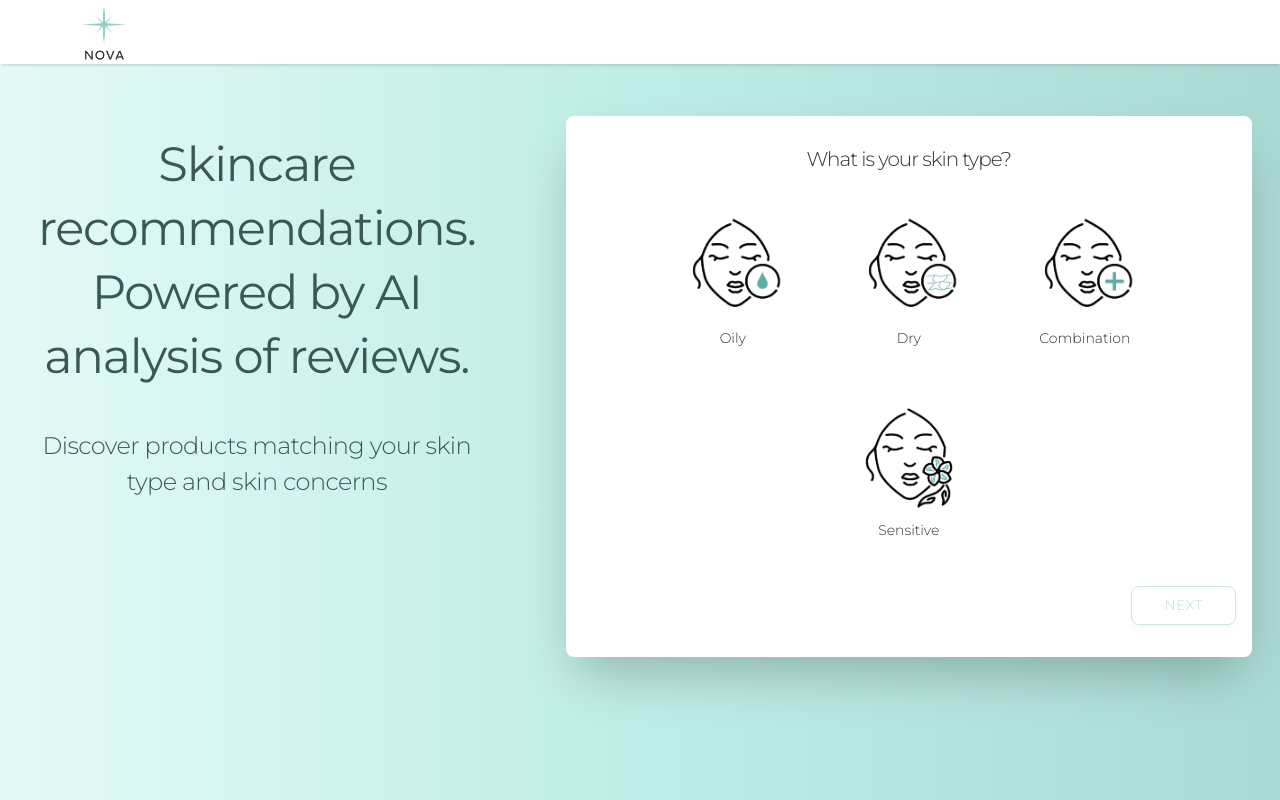
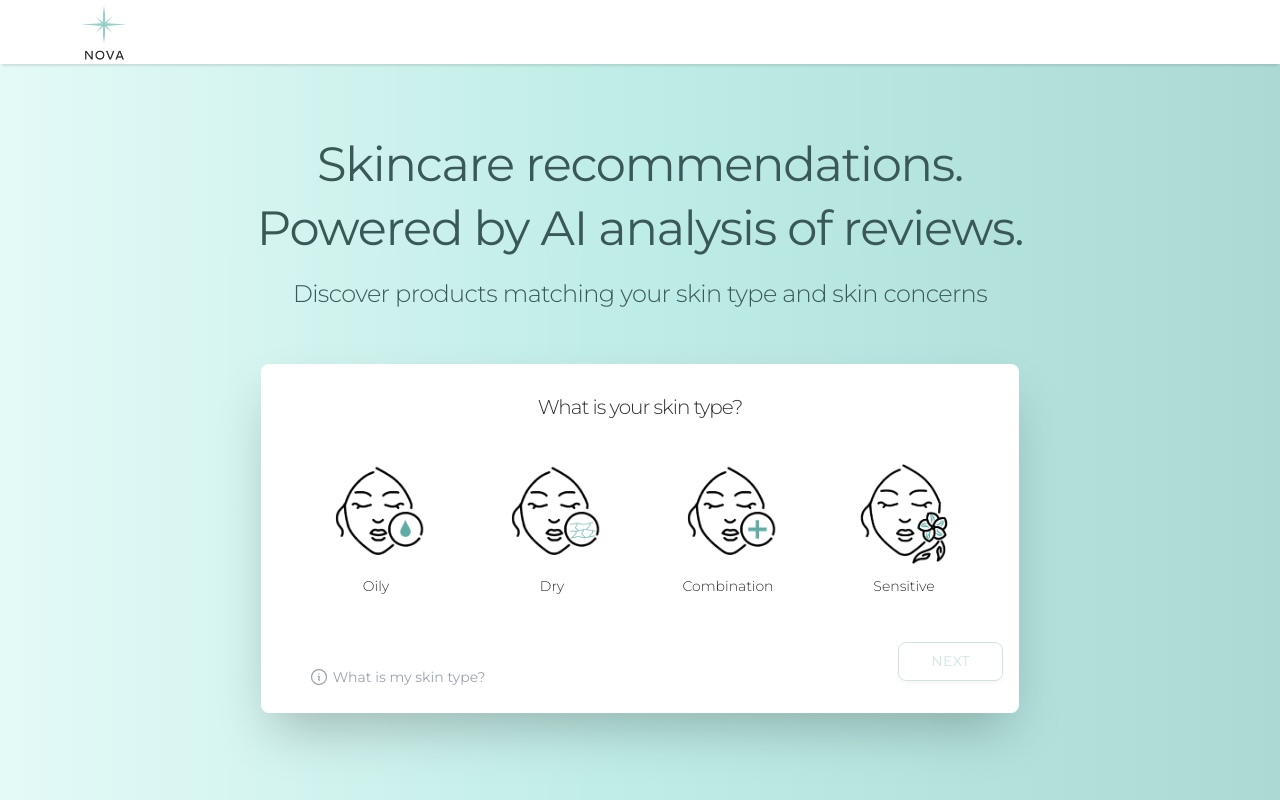
Before and after one commit to amritbal1/mens-ui, a React (Create React App) app: page / in a window 1280 px wide. Built offline with nearby package versions, Linux system fonts and the light colour scheme.

Commit message:
Add info tooltip to screen 1

```diff
--- a/src/components/ProductFinder/constants.js
+++ b/src/components/ProductFinder/constants.js
@@ -1 +1,24 @@
 export const TOTAL_NUMBER_OF_SCREENS = 2;
+
+export const SKIN_TYPE_DESCRIPTION = [
+  {
+    skinType: "Oily Skin",
+    description:
+      "Oily skin is caused by our sebaceous glands producing excess sebum/oil which can often lead to acne and breakouts. Oily skin is usually shiny and may also have enlarged pores.",
+  },
+  {
+    skinType: "Dry Skin",
+    description:
+      "Dry skin usually feels tight. It can look flaky or crack and peel. Dry skin often has a dull, rough complexion. It may be caused by external factors such as cold weather, hot water, low humidity.",
+  },
+  {
+    skinType: "Combination Skin",
+    description:
+      "Combination skin means you have at least 2 different types of skin on your face. Usually there is one area with more oil around the T- zone (forehead, nose, and chin) and another area of dry skin around the cheek, mouth and eyes.",
+  },
+  {
+    skinType: "Sensitive Skin",
+    description:
+      "Sensitive skin tends to experience redness, itching, burning, stinging or irritation to certain skin care products. It can also react badly to heat and exfoliation.",
+  },
+];
--- a/src/components/ProductFinder/screens/Screen.js
+++ b/src/components/ProductFinder/screens/Screen.js
@@ -4,16 +4,28 @@ import { getSelectableOptions } from "../utils/optionsCreator";
 import { FinderHeading } from "../../shared/headings";
 import { getPreviouslySelectedAnswers } from "../utils/screenRenderer";
 import { getButtons } from "../utils/buttonDisabledRenderer";
+import { InformationCircleIcon, XMarkIcon } from "@heroicons/react/24/outline";
+import { SKIN_TYPE_DESCRIPTION } from "../constants";
 
 const SCREEN_VALUE = {
   1: "skinType",
-  2: "skinConcerns"
-}
+  2: "skinConcerns",
+};
 class Screen extends Component {
   state = {
+    showTooltipDiv: false,
     selectedOptions: getPreviouslySelectedAnswers({
       previousAnswers: this.props.previousAnswers,
     }),
+  };
+
+  handleTooltipClick = () => {
+    const { showTooltipDiv } = this.state;
+    this.setState({ showTooltipDiv: !showTooltipDiv });
+  };
+
+  handleTooltipClose = () => {
+    this.setState({ showTooltipDiv: false });
   };
 
   handleClick = (selectedValue) => {
@@ -41,7 +53,7 @@ class Screen extends Component {
   };
 
   render() {
-    const { selectedOptions } = this.state;
+    const { selectedOptions, showTooltipDiv } = this.state;
     const {
       index,
       config,
@@ -53,6 +65,7 @@ class Screen extends Component {
       handlePreviousButtonClick,
       handleNextButtonClick,
       handleSubmitButtonClick,
+      includeTooltip = false,
     } = this.props;
     const displayOptions =
       !isEmpty(config) &&
@@ -60,7 +73,7 @@ class Screen extends Component {
         options: config,
         selectedOptions: selectedOptions,
         clickHandlerFn: this.handleClick,
-        screenValue: SCREEN_VALUE[screenNumberToRender]
+        screenValue: SCREEN_VALUE[screenNumberToRender],
       });
     const buttons = getButtons({
       index,
@@ -74,7 +87,7 @@ class Screen extends Component {
     });
     const buttonFlexStyle =
       buttons.length === 1 ? "justify-end" : "justify-between";
-    const buttonStyle = `${buttonFlexStyle} flex px-4 mb-4 sm:mb-8`;
+    const buttonStyle = `${buttonFlexStyle} w-full flex px-4 mb-4 sm:mb-8`;
     return (
       <div class="h-full" key={index}>
         <div class="flex h-full flex-row flex-wrap p-2">
@@ -85,7 +98,45 @@ class Screen extends Component {
             </div>
           </div>
         </div>
-        <div class={buttonStyle}>{[...buttons]}</div>
+        <div class="flex justify-between w-full items-center">
+          {includeTooltip && (
+            <div class="flex">
+              <div class="pl-4 sm:pl-12" onClick={this.handleTooltipClick}>
+                <div class="relative flex items-center justify-center">
+                  <InformationCircleIcon class="inline h-5 w-5 text-gray-400 mr-1 cursor-pointer" />
+
+                  <div class="absolute bottom-0 left-2 flex flex-col items-center mb-6 group-hover:flex">
+                    {showTooltipDiv && (
+                      <span class="z-10 text-xs leading-none text-slate-gray bg-white shadow-xl border rounded-lg h-22rem w-20rem xs:w-26rem xs:h-14rem overflow-x-scroll scrollbar px-4 pt-2 sm:pt-4">
+                        <span
+                          class="text-slate-gray flex items-center cursor-pointer hover:bg-gray-200 w-16 rounded-md pr-2 py-1"
+                          onClick={this.handleTooltipClose}
+                        >
+                          <XMarkIcon class="h-4 w-4 mr-1 inline" />
+                          <span>Close</span>
+                        </span>
+                        <div class="mt-2">
+                          {SKIN_TYPE_DESCRIPTION.map((skinType) => {
+                            return (
+                              <div class="pb-4 leading-4">
+                                <span class="font-semibold">
+                                  {skinType.skinType}:{" "}
+                                </span>
+                                <span>{skinType.description}</span>
+                              </div>
+                            );
+                          })}
+                        </div>
+                      </span>
+                    )}
+                  </div>
+                </div>
+              </div>
+              <span class="text-sm text-gray-400 flex-shrink-0">What is my skin type?</span>
+            </div>
+          )}
+          <div class={buttonStyle}>{[...buttons]}</div>
+        </div>
       </div>
     );
   }
--- a/src/components/ProductFinder/utils/screenRenderer.js
+++ b/src/components/ProductFinder/utils/screenRenderer.js
@@ -32,6 +32,7 @@ export const getScreenToRender = ({
       previousAnswers={reviewAnswerSkinTypes}
       handleOptionClick={handleOptionClick}
       isMultiSelect={false}
+      includeTooltip={true}
       {...commonProps}
     />
   );
--- a/src/components/shared/button.js
+++ b/src/components/shared/button.js
@@ -2,7 +2,7 @@ export const FinderButton = ({ text, onClick, disabled, styles }) => {
   const disabledStyle = disabled
     ? "disabled:opacity-30 cursor-default"
     : "transition-transform md:hover:bg-lilac-600 md:hover:text-white transform md:hover:-translate-y-1";
-  const cssStyles = ` ${disabledStyle} py-2 px-5 sm:px-8 shadow-md font-normal rounded-lg text-white border border-lilac-600 text-lilac-600 uppercase focus:outline-none tracking-wide text-sm flex-shrink-0 ${styles}`;
+  const cssStyles = ` ${disabledStyle} py-2 px-3 sm:px-5 sm:px-8 shadow-md font-normal rounded-lg text-white border border-lilac-600 text-lilac-600 uppercase focus:outline-none tracking-wide text-sm flex-shrink-0 ${styles}`;
   return (
     <button class={cssStyles} onClick={onClick} disabled={disabled}>
       {text}
--- a/src/index.css
+++ b/src/index.css
@@ -95,6 +95,38 @@
 
     .h-27px {
       height: 27px;
+    }
+
+    .h-14rem {
+      height: 14rem;
+    }
+
+    .h-22rem {
+      height: 22rem;
+    }
+
+    .h-26rem {
+      height: 26rem;
+    }
+
+    .w-20rem {
+      width: 20rem;
+    }
+
+    .w-26rem {
+      width: 26rem;
+    }
+
+    .w-30rem {
+      width: 30rem;
+    }
+
+    .w-44rem {
+      width: 44rem;
+    }
+
+    .w-64rem {
+      width: 64rem;
     }
 
     .w-max-60px {
--- a/src/pages/LandingPageProductFinder.js
+++ b/src/pages/LandingPageProductFinder.js
@@ -13,9 +13,9 @@ class LandingPage extends PureComponent {
       >
         <Navbar />
         <div class="h-60px"></div>
-        <div class="flex flex-col lg:flex-row md:pt-8 pb-7 px-2 lg:px-7 font-montserrat">
-          <div class="mx-auto w-full lg:w-2/5 lg:mr-10">
-            <div class="pt-4 text-3xl sm:text-5xl text-center font-normal tracking-tight text-slate-teal leading-10 sm:leading-12 mb-4 lg:mb-10">
+        <div class="flex flex-col md:pt-8 pb-7 px-2 font-montserrat">
+          <div class="mx-auto w-full">
+            <div class="pt-4 text-3xl sm:text-5xl text-center font-normal tracking-tight text-slate-teal leading-10 sm:leading-12 mb-4">
               {"Skincare recommendations."}
               <br />
               {"Powered by AI analysis of reviews."}
@@ -24,7 +24,7 @@ class LandingPage extends PureComponent {
               Discover products matching your skin type and skin concerns
             </div>
           </div>
-          <div class="w-full lg:w-3/5 lg:ml-10 mx-auto mt-3 lg:mt-0">
+          <div class="w-full mx-auto mt-3 lg:w-3/5">
             <div class="h-5/6">
               <ProductFinder />
             </div>
--- a/tailwind.config.js
+++ b/tailwind.config.js
@@ -1,3 +1,5 @@
+const { screens } = require("tailwindcss/defaultTheme");
+
 module.exports = {
   purge: ["./src/**/*.{js,jsx}", "./public/index.html"],
   darkMode: false,
@@ -5,6 +7,7 @@ module.exports = {
     extend: {
       screens: {
         xs: "470px",
+        ...screens,
       },
       letterSpacing: {
         "wide-x": "0.15em",
```
